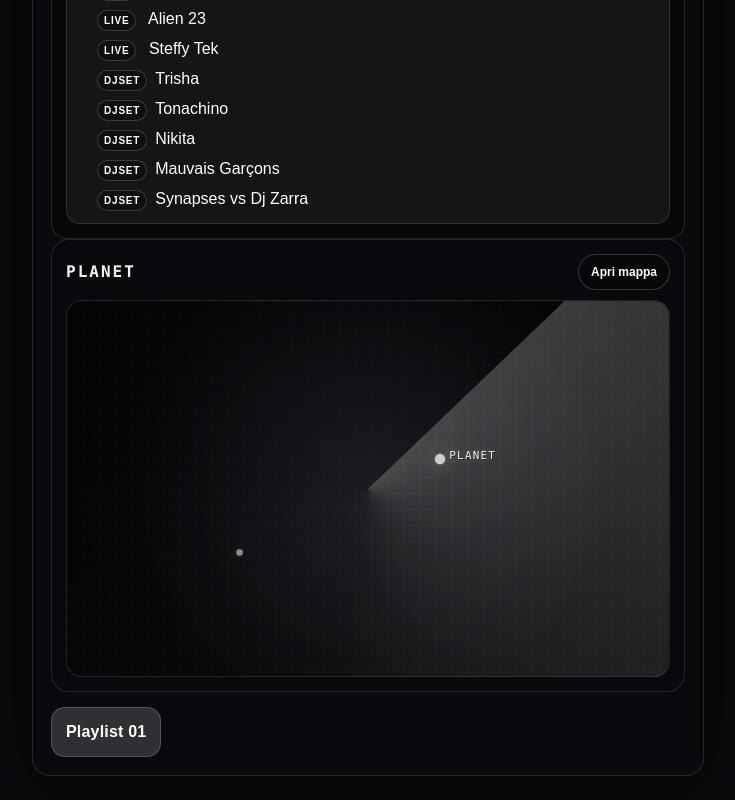
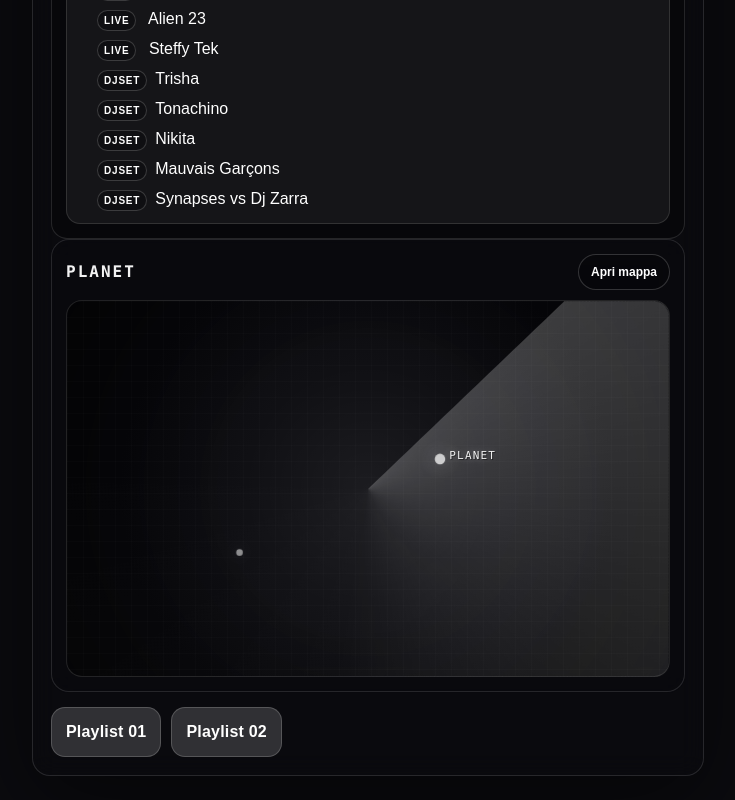
Before and after one commit to melatonina-studio/rsvp-site, a Next.js app: page /join in a window 1280 px wide. Shown: the part 1782-2582 px from the top of the page, without its empty margins (272-1007 px from the left). Built offline with nearby package versions, Linux system fonts and the light colour scheme.

Commit message:
add linl playlist 2

```diff
--- a/app/join/page.tsx
+++ b/app/join/page.tsx
@@ -171,6 +171,9 @@ function JoinContent() {
             <a className={styles.btn} href="https://soundcloud.com/mauvais-garcons-617710888/mauvais-garcons-podcast-mp3" target="_blank" rel="noreferrer">
               Playlist 01
             </a>
+            <a className={styles.btn} href="https://soundcloud.com/userduserd" target="_blank" rel="noreferrer">
+              Playlist 02
+            </a>
           </div>
         </section>
       </div>
```
